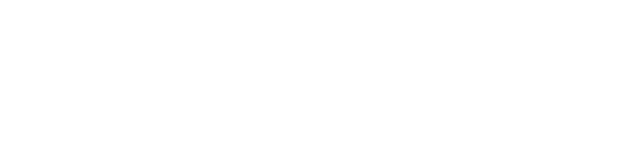
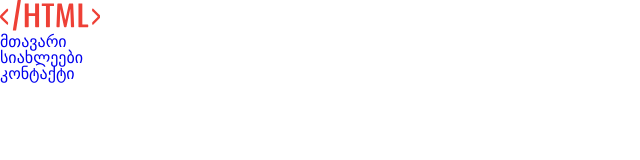
Before and after one commit to gvanca399/lesson3, a plain HTML site: page index.html in a window 1280 px wide. Shown: the whole page, without its empty margins (0-640 px from the left). Drawn offline with Linux system fonts and the light colour scheme.

Commit message:
creat class for nav

```diff
--- a/index.html
+++ b/index.html
@@ -9,6 +9,28 @@
     <link rel="stylesheet" href="./style.css">
 </head>
 <body>
+    <header>
+        <svg xmlns="http://www.w3.org/2000/svg" width="100.181" height="30.574" viewbox="0 0 100.181 30.574">
+            <g id="Group_7" data-name="Group 7" transform="translate(-30 -30)">
+              <g id="Group_6" data-name="Group 6">
+                <path id="Path_19" data-name="Path 19" d="M37.44,54.765a1.111,1.111,0,0,1-.51-.2l-5.809-5.6a3.341,3.341,0,0,1-.611-.612,2.167,2.167,0,0,1-.357-.509A1.412,1.412,0,0,1,30,47.172v-.815a1.408,1.408,0,0,1,.153-.662c.153-.2.255-.408.357-.51l.611-.611,5.758-5.758a.862.862,0,0,1,.51-.153.655.655,0,0,1,.509.2.906.906,0,0,1,.2.51v1.172c0,.1-.051.153-.051.2a.387.387,0,0,1-.1.2.631.631,0,0,1-.1.153c0,.051-.051.1-.152.2l-.153.153a.611.611,0,0,0-.2.2c-.1.1-.2.153-.2.2L32.65,46.51c-.1.1-.2.2-.2.306a.369.369,0,0,0,.2.306l4.484,4.433a.7.7,0,0,0,.2.153c.1.1.153.152.2.152l.153.153.152.153c.051.051.051.1.1.153s.051.153.1.2c0,.051.051.153.051.2V54a.653.653,0,0,1-.2.509A.538.538,0,0,1,37.44,54.765Z" fill="#ee4036"/>
+                <path id="Path_20" data-name="Path 20" d="M43.045,60.574c-.1,0-.2-.153-.2-.408v-.152l4.688-29.4c.1-.407.2-.611.357-.611h2.752c.152,0,.2.153.2.408v.153l-4.688,29.4c-.1.407-.2.611-.356.611Z" fill="#ee4036"/>
+                <path id="Path_21" data-name="Path 21" d="M55.275,57.16a.5.5,0,0,1-.408-.153c-.1-.1-.1-.306-.1-.611V34.229a1.29,1.29,0,0,1,.1-.611.5.5,0,0,1,.408-.153h2.9a.5.5,0,0,1,.408.153c.1.1.1.306.1.611v8.765a.382.382,0,0,0,.051.255c.051.1.1.1.153.1h5.962c.051,0,.1-.051.152-.1.051-.1.1-.153.1-.255V34.229a.885.885,0,0,1,.153-.611.5.5,0,0,1,.408-.153h2.955a.4.4,0,0,1,.357.153c.1.1.1.306.1.611V56.4a1.29,1.29,0,0,1-.1.611.463.463,0,0,1-.357.153H65.67a.382.382,0,0,1-.255-.051l-.2-.2a1.278,1.278,0,0,1-.1-.509V46.306c0-.255-.051-.356-.2-.356H58.893c-.153,0-.2.1-.2.356V56.4a.885.885,0,0,1-.153.611.5.5,0,0,1-.408.153Z" fill="#ee4036"/>
+                <path id="Path_22" data-name="Path 22" d="M76.473,57.16a.4.4,0,0,1-.357-.153.885.885,0,0,1-.153-.611V36.522c0-.254-.051-.407-.2-.407h-3.77q-.076,0-.153-.153a1.132,1.132,0,0,1-.051-.459V34.178a1.037,1.037,0,0,1,.1-.56.5.5,0,0,1,.407-.153H83.556a.4.4,0,0,1,.356.153c.1.1.1.306.1.56V35.5a.946.946,0,0,1-.1.51.655.655,0,0,1-.407.1H80.091c-.153,0-.2.153-.2.407V56.4a1.05,1.05,0,0,1-.153.662.5.5,0,0,1-.408.153H76.473Z" fill="#ee4036"/>
+                <path id="Path_23" data-name="Path 23" d="M86.919,57.16c-.306,0-.459-.255-.459-.815v-.1l.917-21.912c0-.611.2-.917.51-.917h3.159a.862.862,0,0,1,.51.153.871.871,0,0,1,.306.611l3.363,15.593a.178.178,0,0,0,.051.1h.1c.051,0,.051-.051.051-.1L98.792,34.28c.1-.509.357-.815.764-.815h3.21c.306,0,.459.357.459.917l.917,21.912v.1c0,.509-.153.815-.509.815h-2.191c-.306,0-.51-.306-.51-.866l-.611-17.02c0-.051,0-.1-.051-.1s-.051,0-.1.051L96.55,56.4c-.1.509-.357.815-.663.815H94.613c-.305,0-.56-.255-.662-.815l-3.516-17.02c0-.051-.051-.1-.1-.051v.1l-.662,16.867c0,.611-.153.866-.459.866Z" fill="#ee4036"/>
+                <path id="Path_24" data-name="Path 24" d="M108.932,57.16a.394.394,0,0,1-.356-.153c-.1-.1-.1-.306-.1-.611V34.229a1.29,1.29,0,0,1,.1-.611.459.459,0,0,1,.356-.153h2.956a.4.4,0,0,1,.356.153c.1.1.1.306.1.611V54.205c0,.254.1.356.255.356h5.2a.591.591,0,0,1,.356.1c.1.1.1.255.1.51V56.5a1.363,1.363,0,0,1-.1.56.427.427,0,0,1-.356.1Z" fill="#ee4036"/>
+                <path id="Path_25" data-name="Path 25" d="M122.843,54.765a.5.5,0,0,1-.458-.2.906.906,0,0,1-.2-.509V52.931a.307.307,0,0,1,.051-.2c0-.051.051-.1.051-.153a.187.187,0,0,0,.051-.153c0-.051.051-.1.1-.153s.1-.1.1-.153.051-.051.1-.153l.153-.152c.05,0,.1-.051.152-.153q.153-.077.153-.153l4.484-4.586a.441.441,0,0,0,.153-.306.37.37,0,0,0-.2-.306L123.1,41.873a1.4,1.4,0,0,0-.255-.2c-.1-.1-.2-.153-.2-.2l-.153-.153c-.1-.1-.153-.152-.153-.2s-.051-.1-.1-.2-.051-.153-.1-.255V39.274a.7.7,0,0,1,.663-.713.824.824,0,0,1,.509.2l5.809,5.656.612.611a1.781,1.781,0,0,1,.3.459,1.569,1.569,0,0,1,.153.662v1.07c0,.051-.051.153-.051.2a.385.385,0,0,0-.051.2c0,.051-.051.1-.1.2a.65.65,0,0,1-.1.153.881.881,0,0,1-.153.2l-.153.152-.2.2c-.1.1-.2.153-.2.2L123.4,54.51A.87.87,0,0,1,122.843,54.765Z" fill="#ee4036"/>
+              </g>
+            </g>
+          </svg>
+          <nav>
+              <ul>
+                  <li class="navli actiove"><a href="#">მთავარი</a></li>
+                  <li><a href="#">სიახლეები</a></li>
+                  <li><a href="#">კონტაქტი</a></li>
+              </ul>
+          </nav>
+    </header>
 
 </body>
 </html>
```
